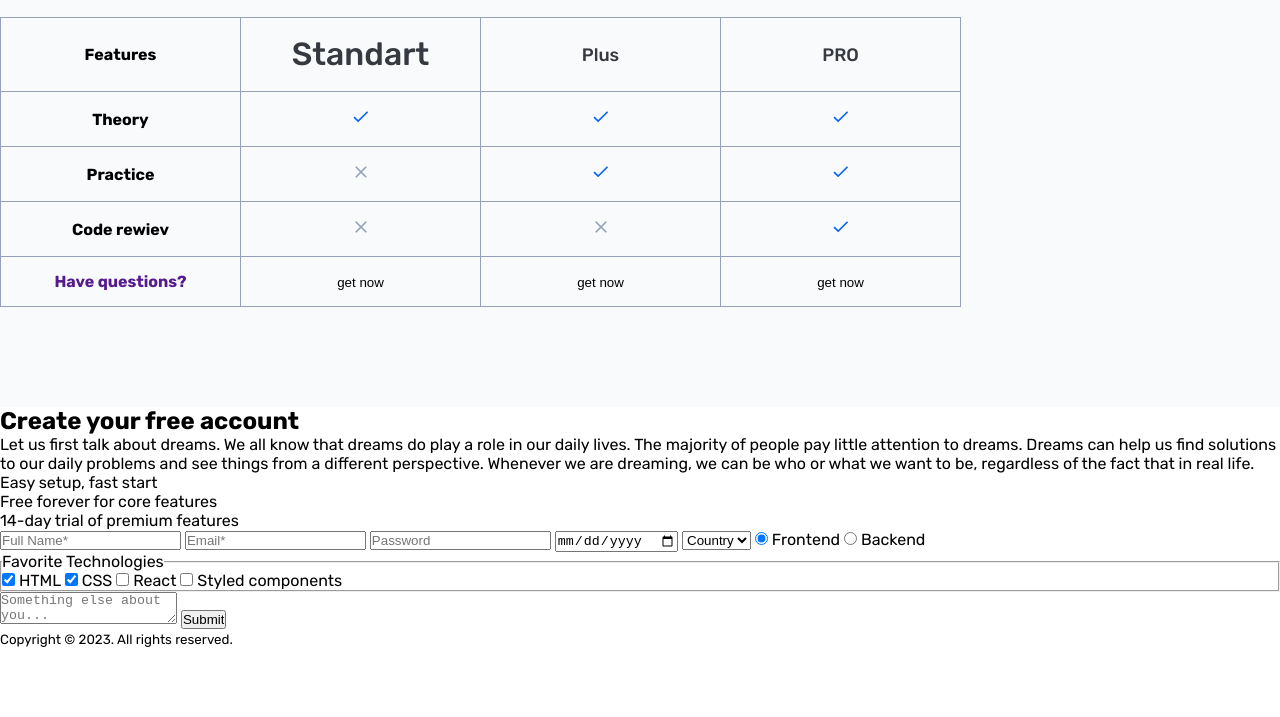
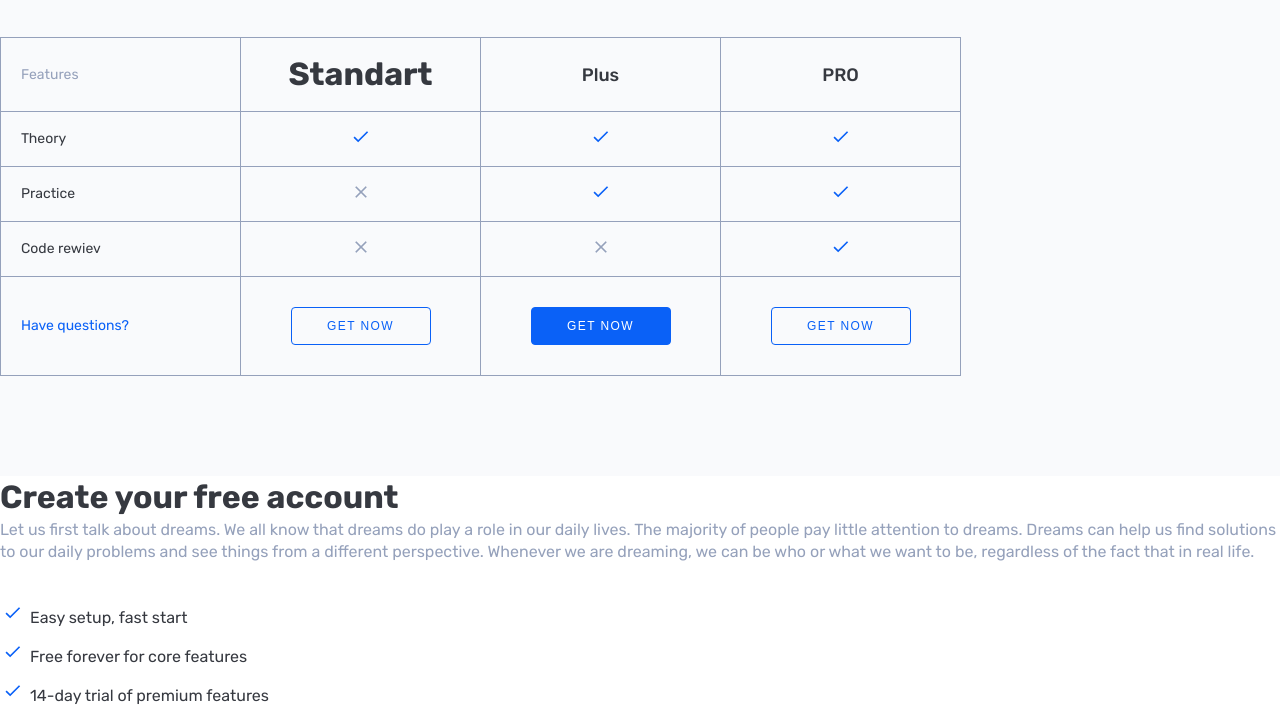
Before and after one commit to Olga22021995/Homework, a plain HTML site: page index.html in a window 1280 px wide. Shown: the part 513-1230 px from the top of the page. Before the commit the page ends 1161 px from the top, so only its background shows below. Drawn offline with Linux system fonts and the light colour scheme.

Commit message:
homework

```diff
--- a/index.html
+++ b/index.html
@@ -43,7 +43,7 @@
         <p class="text">Failure will never overtake me if my determination to succeed is strong enough.</p>
         <table class="table">
             <tr>
-                <th class="table-subtitle">Features</th>
+                <th class="table-subtitle gray">Features</th>
                 <th class="table title">Standart</th>
                 <th class="table-title">Plus</th>
                 <th class="table-title">PRO</th>
@@ -66,24 +66,23 @@
                 <td><img src="./assets/image/Close.png" alt=""></td>
                 <td><img src="./assets/image/Check.svg" alt=""></td>
             </tr>
-            <tr>
+            <tr class="table-footer">
                 <th class="table-subtitle"><a href="" class="table-link">Have questions?</a></th>
                 <td><button class="table-button">get now</button></td>
-                <td><button class="table-button">get now</button></td>
+                <td><button class="table-button active">get now</button></td>
                 <td><button class="table-button">get now</button></td>
             </tr>
         </table>
     </section>
-    <section>
-        <h2>Create your free account</h2>
-        <p>Let us first talk about dreams. We all know that dreams do play a role in our daily lives. The majority of
+        <h2 class="title">Create your free account</h2>
+        <p class="text">Let us first talk about dreams. We all know that dreams do play a role in our daily lives. The majority of
             people pay little attention to dreams. Dreams can help us find solutions to our daily problems and see
             things from a different perspective. Whenever we are dreaming, we can be who or what we want to be,
             regardless of the fact that in real life.</p>
-        <ul>
-            <li>Easy setup, fast start</li>
-            <li>Free forever for core features</li>
-            <li>14-day trial of premium features</li>
+        <ul class="list">
+            <li class="list-itme">Easy setup, fast start</li>
+            <li class="list-itme">Free forever for core features</li>
+            <li class="list-itme">14-day trial of premium features</li>
         </ul>
             <form>
                 <input type="text" placeholder="Full Name*">
@@ -98,6 +97,7 @@
                     <option>USA</option>
                 </select>
 
+               <div>
                 <label for="front">
                     <input id="front" type="radio" name="stack" checked>
                     Frontend
@@ -107,6 +107,7 @@
                     <input id="back" type="radio" name="stack">
                     Backend
                 </label>
+               </div>
 
                 <fieldset>
                     <legend>Favorite Technologies</legend>
--- a/style.css
+++ b/style.css
@@ -82,11 +82,12 @@ button {
     padding: 100px 0;
 }
 
-.title {
-    font-weight: 500;
-    font-size: 32px;
-    line-height: 43px;
-    color: #363940;
+.rates-section .title {
+    margin-bottom: 20px;
+}
+
+.rates-section .text{
+margin-bottom: 40px;
 }
 
 .table {
@@ -106,3 +107,122 @@ th, td {
     line-height: 22px;
     color: #363940;
 }
+
+.table-subtitle {
+    font-weight: 400;
+    font-size: 14px;
+    line-height: 22px;
+    color: #363940;
+    text-align: left;
+    padding-left: 20px;
+}
+
+.table-subtitle.gray {
+    color: #95A1BB;
+}
+
+.table-link {
+    color: #0a61f7;
+}
+
+.table-button {
+    width: 140px;
+    padding: 8px 0;
+    border-radius: 4px;
+    border: 1px solid #0a61f7;
+    font-weight: 500;
+    font-size: 12px;
+    line-height: 20px;
+    letter-spacing: 1.4px;
+    text-transform: uppercase;
+    text-align: center;
+    color: #0a61f7;
+}
+
+.table-button.active {
+    background: #0a61f7;
+    color: #fff;
+}
+
+.table-footer td {
+    padding: 30px 0;
+}
+
+.create-account-section {
+    padding: 100px;
+}
+
+.create-account-section .title {
+    margin-bottom: 50px;
+}
+
+.create-account-section .text {
+    margin-bottom: 40px;
+    max-width: 500px;
+}
+
+.list-itme {
+    list-style-image: url(./assets/image/Check.svg);
+    margin-left: 30px;
+    margin-bottom: 15px;
+    color: #363940;
+}
+
+input, select, fieldset, textarea {
+border-radius: 4px;
+border: 1px solid #95A1BB;
+padding: 14px 15px;
+}
+
+input, select, fieldset, textarea, label, legend, input::placeholder, select::placeholder, textarea::placeholder {
+    font-weight: 400;
+    font-size: 16px;
+    line-height: 22px;
+    color: #95a1bb;
+    font-family: inherit;
+}
+
+input[type="text"] {
+    width: 100%;
+}
+
+input[type="email"], input[type="password"], input[type="date"], select {
+    width: 230px;
+    height: 50px;
+}
+
+fieldset {
+    width: 100%;
+    padding: 30px 15px;
+}
+
+textarea {
+    width: 100%;
+    min-height: 80px;
+    resize: none;
+}
+
+form .button {
+    width: 100%;
+}
+
+select {
+    background: url(./assets/image/Arrow-down.svg) no-repeat right 15px top 50%;
+}
+
+input[type="date"]::-webkit-calendar-picker-indicator {
+    background: url(./assets/image/Calendar.svg) no-repeat;
+}
+
+.rooter {
+   background-color: #0a61f7;
+   text-align: center;
+   padding: 20px 0;
+}
+
+small {
+    font-weight: 400;
+    font-size: 14px;
+    line-height: 22px;
+    color: #fff;
+}
```
Also changed, not shown: assets/image/Arrow-down.svg (added), assets/image/Calendar.svg (added).
